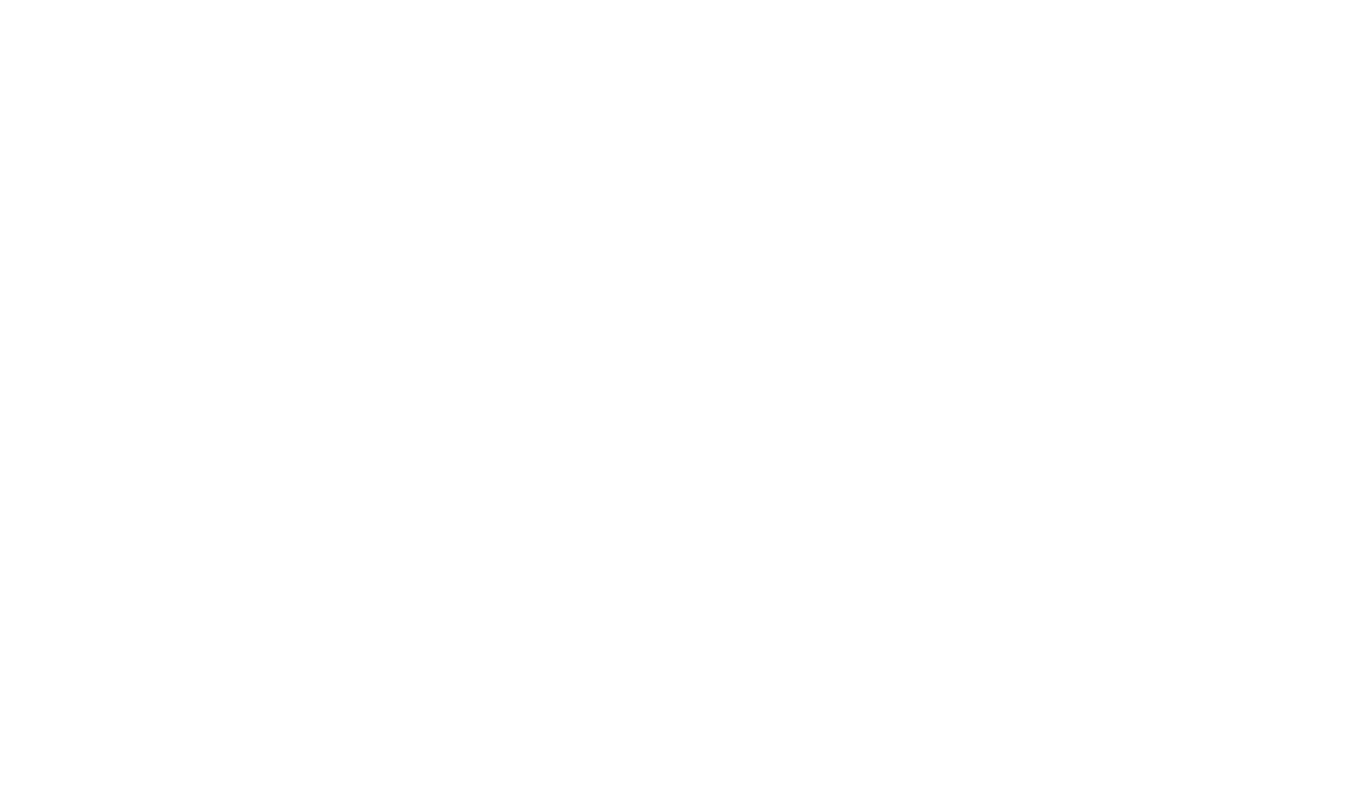
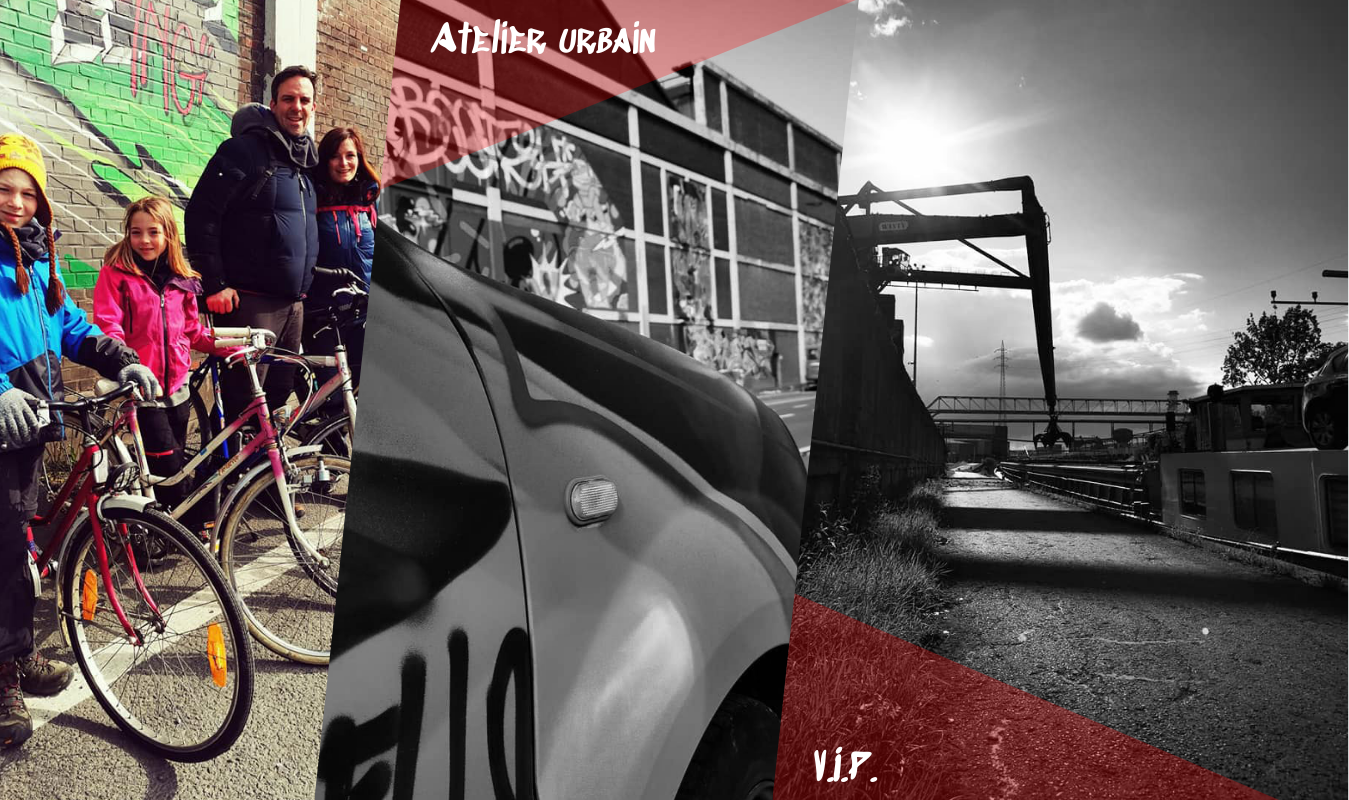
Before and after one commit to ZakariaSelassi/Indigen, a plain HTML site: page assets/templates/tourism.html in a window 1280 px wide. Shown: the whole page, 1349 px wide, since content can reach past the window. Drawn offline with nearby package versions, Linux system fonts and the light colour scheme.

Commit message:
add of triptych tourisme

```diff
--- /dev/null
+++ b/assets/sass/tourism.scss
@@ -0,0 +1,138 @@
+// @import "./event.css";
+@font-face {
+    font-family: "Sedgwick";
+    src: url("../fonts/SedgwickAveDisplay-Regular.ttf") format("truetype");
+}
+
+* {
+    box-sizing: border-box;
+    margin: 0;
+    padding: 0;
+}
+
+$title-font: "Sedgwick";
+
+body {
+    overflow-x: hidden;
+}
+
+// VISIT
+.tourism-polygone-visit {
+    background-image: url("../img/tourisme-vélo-NB.jpg");
+    background-size: cover;
+    background-position: center;
+    height: 74.07407407vh;
+    width: 33.3333%;
+    display: flex;
+    flex-direction: column;
+    justify-content: flex-end;
+    -webkit-clip-path: polygon(0 0, 100% 0, 85% 100%, 0 100%);
+    clip-path: polygon(0 0, 100% 0, 85% 100%, 0 100%);
+    .title-visit {
+        height: 30vh;
+        clip-path: polygon(0 0, 0% 100%, 70% 100%);
+        background-color: rgba(255, 0, 0, 0.274);
+        font-size: 2.3vw;
+        font-family: $title-font;
+        position: relative;
+        p {
+            position: absolute;
+            left: 17%;
+            bottom: 0%;
+            color: white;
+        }
+
+    }
+    &:hover {
+        background-image: url("../img/toursime-vélo.jpg");
+        height: 62.5vh;
+        .title-visit {
+            display: none;
+        }
+    }
+}
+
+
+// WORKSHOP
+.tourism-polygone-workshop {
+    margin-left: -38px;
+    background-image: url("../img/workshop-NB.jpg");
+    background-size: cover;
+    background-position: center;
+    height: 74.07407407vh;
+    width: 33.3333%;
+    float: left;
+    -webkit-clip-path: polygon(15% 0, 100% 0%, 85% 100%, 0%, 100%);
+    clip-path: polygon(15% 0, 100% 0%, 85% 100%, 0% 100%);
+    .title-workshop {
+        height: 25vh;
+        clip-path: polygon(0 0, 0 80%, 94% 0);
+        background-color: rgba(255, 0, 0, 0.274);
+        color: white;
+        font-size: 2.3vw;
+        font-family: $title-font;
+        position: relative;
+        p {
+            position: absolute;
+            left: 20%;
+            top: 0%;
+            color: white;
+            padding-top: 2%;
+        }
+    }
+    &:hover {
+        background-image: url("../img/workshop.jpg");
+        height: 62.5vh;
+        .title-workshop {
+            display: none;
+        }
+    }
+}
+
+// VIP
+.tourism-polygone-vip {
+    background-image: url("../img/vip-NB.jpg");
+    background-size: cover;
+    background-position: center;
+    margin-left: 4vh;
+    height: 74.07407407vh;
+    width: 33.3333%;
+    float: left;
+    display: flex;
+    flex-direction: column;
+    justify-content: flex-end;
+    -webkit-clip-path: polygon(15% 0, 100% 0, 100% 100%, 0 100%);
+    clip-path: polygon(15% 0, 100% 0, 100% 100%, 0 100%);
+    .title-vip {
+        height: 20vh;
+        clip-path: polygon(0 0, 0 100%, 88% 100%);
+        background-color: rgba(255, 0, 0, 0.274);
+        color: white;
+        font-size: 2.3vw;
+        font-family: $title-font;
+        position: relative;
+        p {
+            position: absolute;
+            left: 7%;
+            bottom: 0%;
+            color: white;
+        }
+    }
+    &:hover {
+        background-image: url("../img/vip.jpg");
+        height: 62.5vh;
+        width: 28.45%;
+        .title-vip {
+            display: none;
+        }
+    }
+}
+
+.triptych {
+    transform: scale(1.35);
+    transform-origin: top;
+    &:hover {
+        -webkit-transform: scale(1.6);
+        transform: scale(1.6);
+    }
+}
--- a/assets/templates/tourism.html
+++ b/assets/templates/tourism.html
@@ -1,13 +1,35 @@
 <!DOCTYPE html>
 <html lang="en">
+
 <head>
     <meta charset="UTF-8">
     <meta http-equiv="X-UA-Compatible" content="IE=edge">
     <meta name="viewport" content="width=device-width, initial-scale=1.0">
     <link href="https://unpkg.com/tailwindcss@^2/dist/tailwind.min.css" rel="stylesheet">
-    <title>Tourisme urbain</title>
+    <link rel="stylesheet" href="../sass/tourism.css">
+    <title>Event</title>
 </head>
+
 <body>
+    <div class="flex flex-col">
+        <div class="flex flex-row">
+            <div class="tourism-polygone-visit triptych">
+                <div class="title-visit">
+                    <p>Visite guidée</p>
+                </div>
+            </div>
+            <div class="tourism-polygone-workshop triptych">
+                <div class="title-workshop">
+                    <p>Atelier urbain</p>
+                </div>
+            </div>
+            <div class="tourism-polygone-vip triptych">
+                <div class="title-vip">
+                    <p>V.I.P.</p>
+                </div>
+            </div>
+        </div>
+    </div>
+</body>
 
-</body>
 </html>
```
Also changed, not shown: assets/img/tourisme-vélo-NB.jpg (added), assets/img/toursime-vélo.jpg (added), assets/img/vip-NB.jpg (added), assets/img/vip.jpg (added), assets/img/workshop-NB.jpg (added), assets/img/workshop.jpg (added), assets/sass/tourism.css (added), 1 other file.
